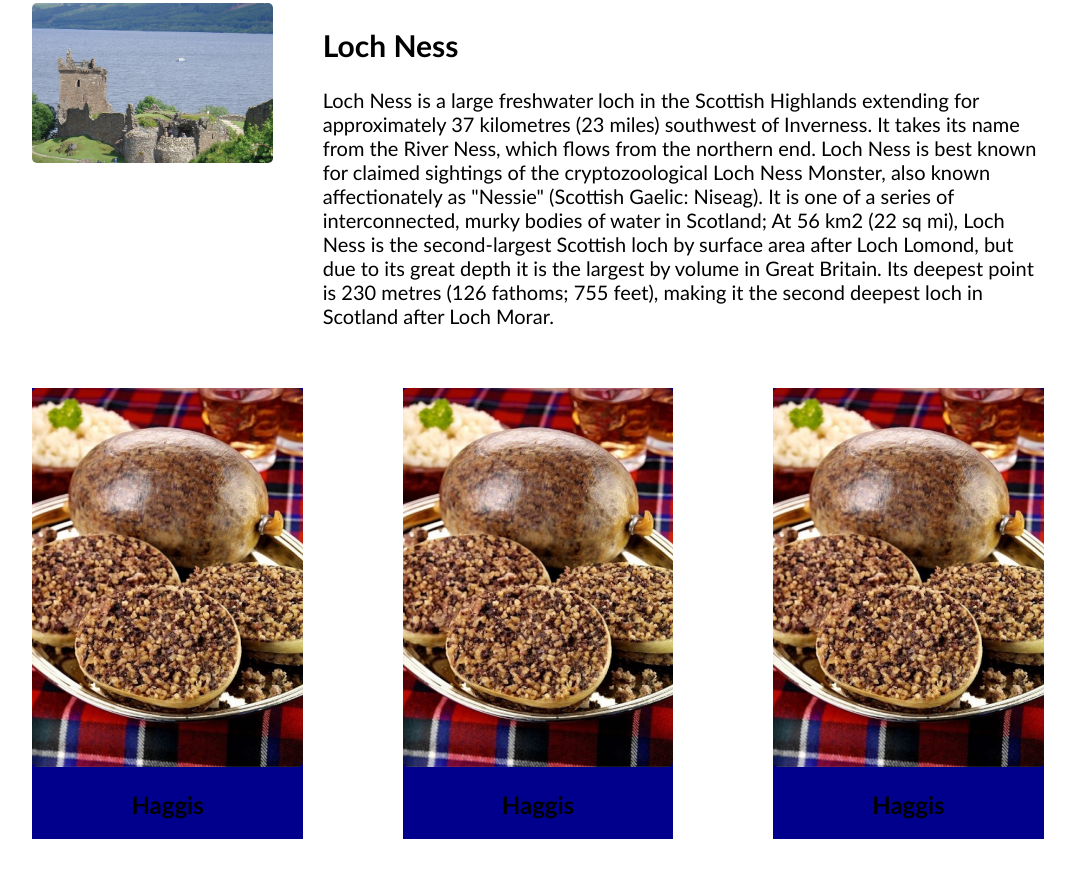
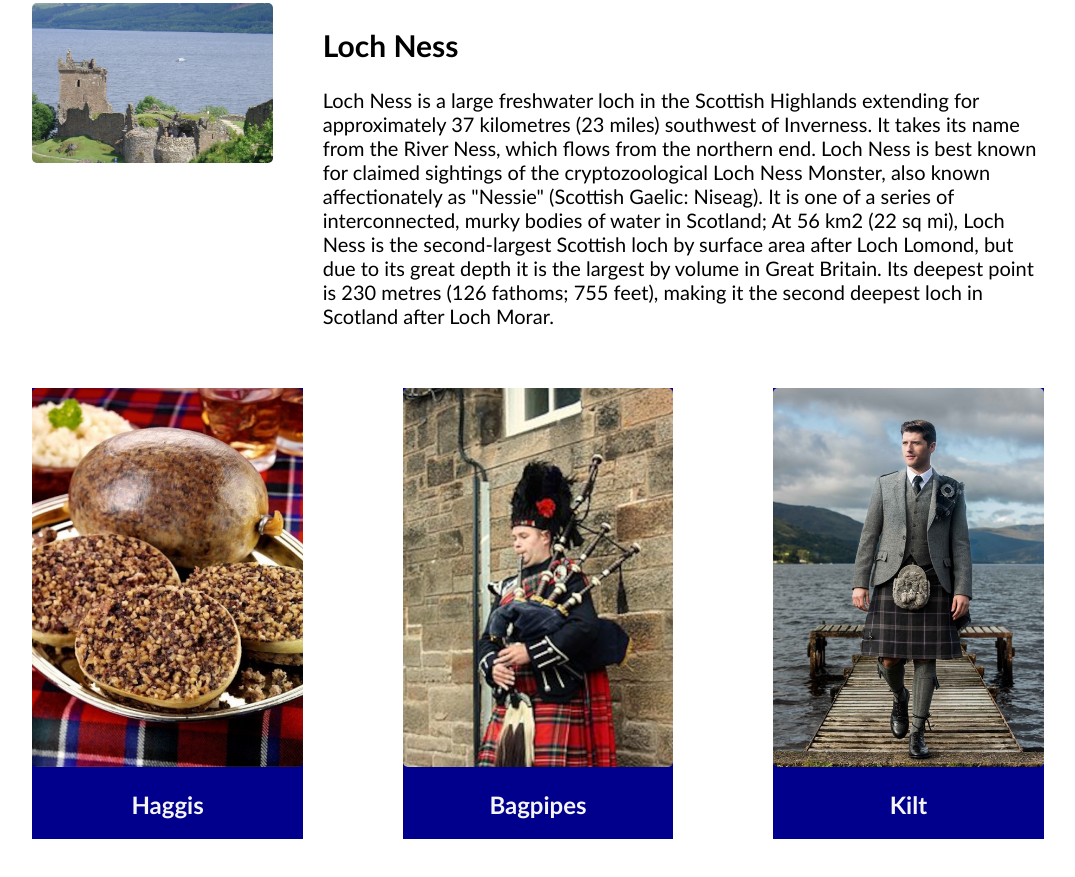
Before and after one commit to Connor624210/My-Scotland, a plain HTML site: page index.html in a window 1280 px wide. Shown: the part 1121-1998 px from the top of the page, without its empty margins (102-1177 px from the left). Drawn offline with Linux system fonts and the light colour scheme.

Commit message:
3 column photos update

```diff
--- a/index.html
+++ b/index.html
@@ -49,12 +49,12 @@
             <h2 class="card-text">Haggis</h2>
         </div>
         <div class="card">
-            <img src="./images/haggis.jpg" alt="haggis">
-            <h2 class="card-text">Haggis</h2>
+            <img src="./images/bagpipes.jpg" alt="bagpipes">
+            <h2 class="card-text">Bagpipes</h2>
         </div>
         <div class="card">
-            <img src="./images/haggis.jpg" alt="haggis">
-            <h2 class="card-text">Haggis</h2>
+            <img src="./images/kilt.jpg" alt="kilt">
+            <h2 class="card-text">Kilt</h2>
         </div>
     </section>
 </body>
--- a/style.css
+++ b/style.css
@@ -54,4 +54,5 @@ img {
 
 .card-text{
   text-align: center;
+  color: whitesmoke;
 }
```
